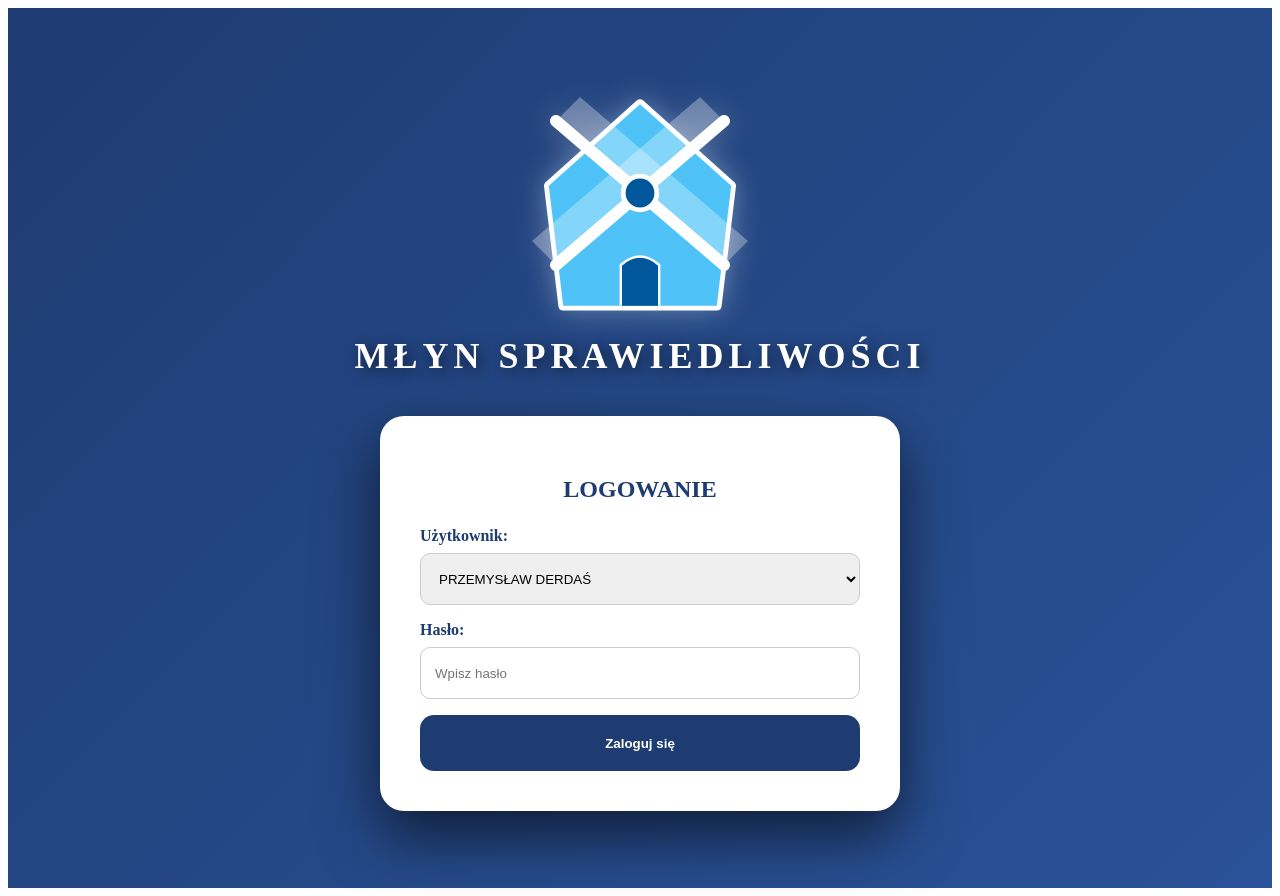
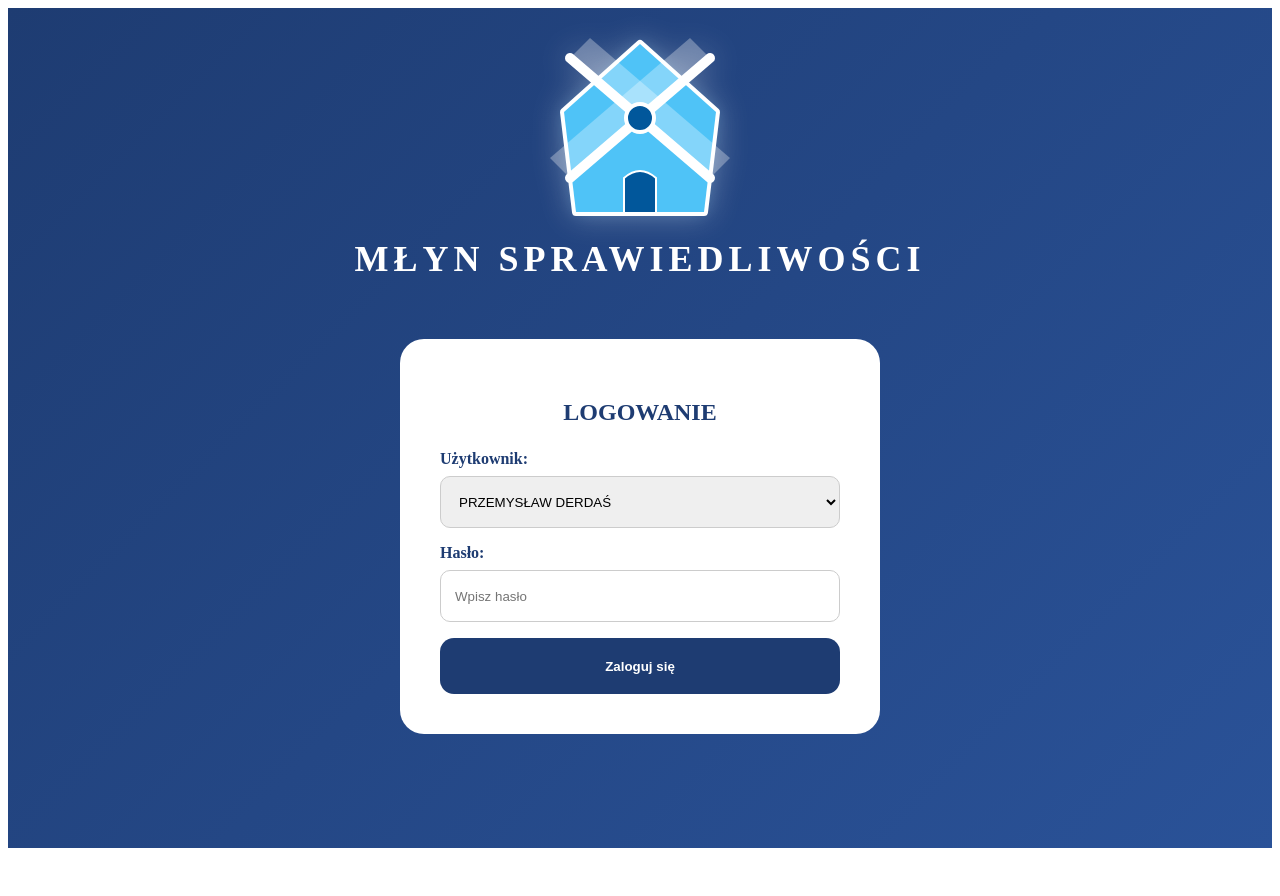
Before and after one commit to jakubpodsiadlo-stack/m-yn-sprawiedliwo-ci, a Next.js app: page / in a window 1280 px wide. After the commit the page ends 856 px from the top, so only its background shows below. Built offline with nearby package versions, Linux system fonts and the light colour scheme.

Commit message:
Update index.js

```diff
--- a/pages/index.js
+++ b/pages/index.js
@@ -18,6 +18,7 @@ const DEPARTMENTS = [
 const USERS = ["PRZEMYSŁAW DERDAŚ"];
 
 export default function Home() {
+  // Sprawdzanie localStorage przy inicjalizacji
   const [isLoggedIn, setIsLoggedIn] = useState(false);
   const [loginForm, setLoginForm] = useState({ user: USERS[0], pass: "" });
 
@@ -25,28 +26,42 @@ export default function Home() {
   const [audits, setAudits] = useState([]);
   const [selectedDepartment, setSelectedDepartment] = useState("");
   const [form, setForm] = useState({
-    department: "", // Startujemy z pustym polem
+    department: "",
     date: today(),
     score: 3,
     comment: ""
   });
+
+  // Efekt sprawdzający sesję przy starcie
+  useEffect(() => {
+    const savedSession = localStorage.getItem("isLoggedIn");
+    if (savedSession === "true") {
+      setIsLoggedIn(true);
+    }
+  }, []);
+
+  useEffect(() => {
+    if (isLoggedIn) load();
+  }, [isLoggedIn]);
 
   const load = async () => {
     const res = await fetch("/api/audits");
     setAudits(await res.json());
   };
 
-  useEffect(() => {
-    if (isLoggedIn) load();
-  }, [isLoggedIn]);
-
   const handleLogin = (e) => {
     e.preventDefault();
     if (loginForm.user === "PRZEMYSŁAW DERDAŚ" && loginForm.pass === "POWERUSER") {
       setIsLoggedIn(true);
+      localStorage.setItem("isLoggedIn", "true"); // Zapisanie sesji
     } else {
       alert("Błędne hasło!");
     }
+  };
+
+  const handleLogout = () => {
+    setIsLoggedIn(false);
+    localStorage.removeItem("isLoggedIn"); // Usunięcie sesji
   };
 
   const submit = async () => {
@@ -54,7 +69,6 @@ export default function Home() {
       alert("Proszę najpierw wybrać dział!");
       return;
     }
-
     await fetch("/api/audits", {
       method: "POST",
       headers: { "Content-Type": "application/json" },
@@ -114,21 +128,20 @@ export default function Home() {
 
   return (
     <div style={styles.page}>
-      <div style={styles.tabs}>
+      {/* PASEK NAWIGACJI Z WYLOGOWANIEM */}
+      <div style={styles.navBar}>
+        <div style={styles.tabsWrapper}>
           <button onClick={() => setTab("form")} style={tab === "form" ? styles.activeTab : styles.tab}>📝 WPROWADŹ AUDYT</button>
           <button onClick={() => setTab("chart")} style={tab === "chart" ? styles.activeTab : styles.tab}>📊 WIZUALIZACJA</button>
+        </div>
+        <button onClick={handleLogout} style={styles.logoutBtn}>🚪 WYLOGUJ</button>
       </div>
 
       <div style={styles.content}>
         {tab === "form" && (
           <div style={styles.card}>
             <h2 style={styles.title}>NOWY AUDYT</h2>
-            <select
-              value={form.department}
-              onChange={e => setForm({ ...form, department: e.target.value })}
-              style={styles.input}
-            >
-              {/* NOWY KAFELEK WYBORU */}
+            <select value={form.department} onChange={e => setForm({ ...form, department: e.target.value })} style={styles.input}>
               <option value="" disabled>--- WYBIERZ DZIAŁ ---</option>
               {DEPARTMENTS.sort().map(d => <option key={d} value={d}>{d}</option>)}
             </select>
@@ -158,30 +171,24 @@ export default function Home() {
                     </tr>
                   </thead>
                   <tbody>
-                    {(() => {
+                    {Object.entries(audits.reduce((acc, a) => {
+                      if (!acc[a.department]) acc[a.department] = { dates: [], scores: [] };
+                      if (a.date) acc[a.department].dates.push(new Date(a.date));
+                      if (typeof a.score === "number") acc[a.department].scores.push(a.score);
+                      return acc;
+                    }, {})).map(([dep, d]) => {
                       const todayD = new Date();
-                      const grouped = {};
-                      audits.forEach(a => {
-                        if (!grouped[a.department]) grouped[a.department] = { dates: [], scores: [] };
-                        if (a.date) grouped[a.department].dates.push(new Date(a.date));
-                        if (typeof a.score === "number") grouped[a.department].scores.push(a.score);
-                      });
-                      return Object.entries(grouped)
-                        .map(([dep, d]) => {
                       const last = d.dates.sort((a,b)=>b-a)[0];
                       const daysAgo = last ? Math.floor((todayD-last)/(1000*60*60*24)) : null;
                       const avg = d.scores.length ? (d.scores.reduce((a,b)=>a+b,0)/d.scores.length).toFixed(2) : "-";
                       return { dep, daysAgo, avg };
-                        })
-                        .sort((a,b)=>(b.daysAgo??-1)-(a.daysAgo??-1))
-                        .map(r => (
+                    }).sort((a,b)=>(b.daysAgo??-1)-(a.daysAgo??-1)).map(r => (
                       <tr key={r.dep} style={{ borderBottom: "1px solid #ddd" }}>
                         <td style={styles.tableCell}>{r.dep}</td>
                         <td style={styles.tableCell}><span style={{ background: getDaysColor(r.daysAgo), padding: "2px 8px", borderRadius: "10px", fontWeight: "bold", color: "#333", display: "inline-block", minWidth: "25px", textAlign: "center" }}>{r.daysAgo ?? "—"}</span></td>
                         <td style={{ ...styles.tableCell, fontWeight: "bold", color: "#1e3c72" }}>{r.avg}</td>
                       </tr>
-                        ));
-                    })()}
+                    ))}
                   </tbody>
                 </table>
               </div>
@@ -203,7 +210,6 @@ export default function Home() {
                     <div style={styles.commentBox}>{audit.comment || <i style={{ opacity: 0.5 }}>Brak komentarza</i>}</div>
                   </div>
                 ))}
-                {!selectedDepartment && <p style={{ textAlign: "center", opacity: 0.5, marginTop: "20px" }}>Wybierz dział, aby zobaczyć historię</p>}
               </div>
             </div>
           </div>
@@ -214,15 +220,17 @@ export default function Home() {
 }
 
 const styles = {
-  page:{minHeight:"100vh",background:"linear-gradient(135deg,#1e3c72,#2a5298)",padding:"40px",color:"#fff", display: "flex", flexDirection: "column", alignItems: "center", justifyContent: "center"},
+  page:{minHeight:"100vh",background:"linear-gradient(135deg,#1e3c72,#2a5298)",padding:"20px 40px",color:"#fff", display: "flex", flexDirection: "column", alignItems: "center"},
+  navBar: {display: "flex", justifyContent: "space-between", alignItems: "center", width: "100%", maxWidth: "1200px", marginBottom: "30px"},
+  tabsWrapper: {display: "flex", gap: "20px", flex: 1, justifyContent: "center"},
   logoContainer: { display: 'flex', flexDirection: 'column', alignItems: 'center', marginBottom: '15px' },
-  millIcon: { width: '240px', height: '240px', filter: 'drop-shadow(0 0 15px rgba(255,255,255,0.3))' },
-  mainTitle: { color: 'white', marginTop: '10px', fontSize: '36px', fontWeight: '900', letterSpacing: '5px', textShadow: '3px 3px 15px rgba(0,0,0,0.6)' },
-  loginCard: {background: "#fff", color: "#333", padding: "40px", borderRadius: "24px", width: "100%", maxWidth: "440px", boxShadow: "0 25px 60px rgba(0,0,0,0.6)"},
+  millIcon: { width: '200px', height: '200px', filter: 'drop-shadow(0 0 15px rgba(255,255,255,0.3))' },
+  mainTitle: { color: 'white', marginTop: '10px', fontSize: '36px', fontWeight: '900', letterSpacing: '5px' },
+  loginCard: {background: "#fff", color: "#333", padding: "40px", borderRadius: "24px", width: "100%", maxWidth: "400px", marginTop: "20px"},
   label: {display: "block", marginBottom: "8px", fontWeight: "bold", color: "#1e3c72"},
-  tabs:{display:"flex",justifyContent:"space-between",width:"100%",maxWidth:"900px",margin:"0 auto 30px"},
-  tab:{width:"48%",height:"56px",fontSize:"18px",borderRadius:"14px",border:"none",background:"rgba(255,255,255,0.25)",color:"#fff", cursor:"pointer"},
-  activeTab:{width:"48%",height:"56px",fontSize:"18px",borderRadius:"14px",border:"none",background:"#fff",color:"#1e3c72",fontWeight:"bold", cursor:"pointer"},
+  tab:{width:"250px",height:"56px",fontSize:"16px",borderRadius:"14px",border:"none",background:"rgba(255,255,255,0.25)",color:"#fff", cursor:"pointer"},
+  activeTab:{width:"250px",height:"56px",fontSize:"16px",borderRadius:"14px",border:"none",background:"#fff",color:"#1e3c72",fontWeight:"bold", cursor:"pointer"},
+  logoutBtn: {background: "#ff4d4d", color: "#fff", border: "none", padding: "10px 20px", borderRadius: "10px", fontWeight: "bold", cursor: "pointer", fontSize: "14px"},
   content:{width: "100%"},
   card:{background:"#fff",color:"#333",borderRadius:"18px",padding:"30px", maxWidth: "800px", margin: "0 auto"},
   title:{textAlign:"center",marginBottom:"24px",color:"#1e3c72"},
@@ -231,13 +239,13 @@ const styles = {
   submit:{width:"100%",height:"56px",borderRadius:"14px",border:"none",background:"#1e3c72",color:"#fff", cursor: "pointer", fontWeight: "bold"},
   scoreRow:{display:"flex",justifyContent:"space-between",margin:"10px 0"},
   scoreBox:{width:"18%",height:"52px",display:"flex",alignItems:"center",justifyContent:"center",borderRadius:"10px",cursor:"pointer",fontWeight:"bold"},
-  dashboard:{display:"grid",gridTemplateColumns:"440px 1fr 440px",gap:"40px",maxWidth:"1900px",margin:"0 auto"},
-  sideCard:{background:"#fff",borderRadius:"18px",padding:"24px",height:"820px",color:"#333", display: "flex", flexDirection: "column"},
-  centerCard:{background:"#fff",borderRadius:"18px",padding:"24px",height:"820px"},
+  dashboard:{display:"grid",gridTemplateColumns:"400px 1fr 400px",gap:"30px",maxWidth:"1800px",margin:"0 auto"},
+  sideCard:{background:"#fff",borderRadius:"18px",padding:"20px",height:"800px",color:"#333", display: "flex", flexDirection: "column"},
+  centerCard:{background:"#fff",borderRadius:"18px",padding:"20px",height:"800px"},
   sideTitle:{color:"#1e3c72",marginBottom:"16px",fontWeight:"bold"},
   scrollArea: {flex: 1, overflowY: "auto", paddingRight: "10px"},
   historyItem: {marginBottom: "20px", borderBottom: "1px solid #eee", paddingBottom: "10px"},
-  commentBox:{marginTop:"4px",padding:"12px",borderRadius:"10px",background:"#f5f7fb",lineHeight:"1.4",fontSize:"14px",wordBreak:"break-word",whiteSpace:"pre-wrap"},
-  tableHeader: { padding: "12px 5px", textAlign: "center", borderRight: "1px solid #ddd" },
+  commentBox:{marginTop:"4px",padding:"10px",borderRadius:"10px",background:"#f5f7fb",fontSize:"13px",wordBreak:"break-word",whiteSpace:"pre-wrap"},
+  tableHeader: { padding: "10px 5px", textAlign: "center", borderRight: "1px solid #ddd" },
   tableCell: { padding: "10px 5px", textAlign: "center", borderRight: "1px solid #ddd" }
 };
```
Lines whose indentation alone changed are shown as unchanged.
